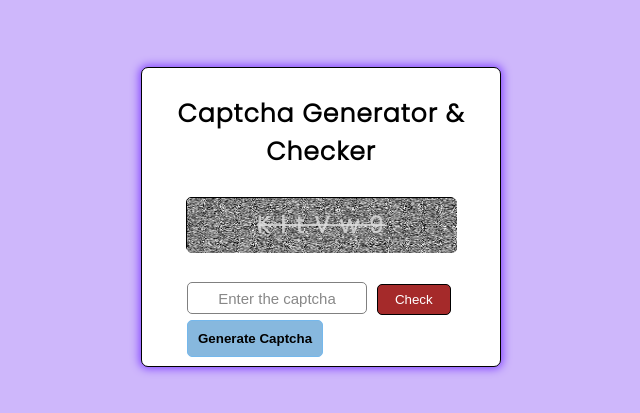
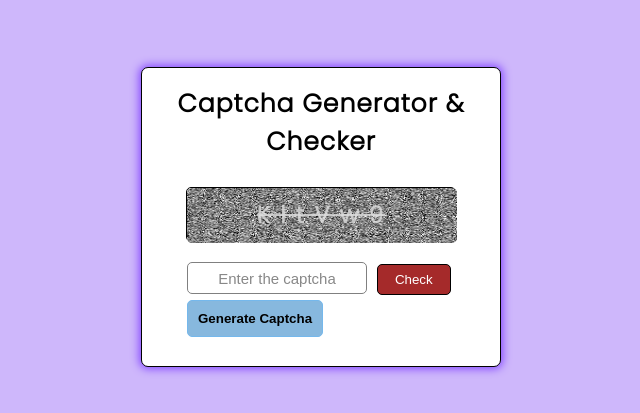
Before and after one commit to darshan1005/Captcha_generator, a plain HTML site: page index.html in a window 1280 px wide. Shown: the part 183-596 px from the top of the page, without its empty margins (319-959 px from the left). Drawn offline with Linux system fonts and the light colour scheme.

Commit message:
Update style.css
Css update

```diff
--- a/style.css
+++ b/style.css
@@ -12,7 +12,8 @@ body{
 }
 
 .container {
-    padding: 20px;
+    padding-top: 10px;
+    padding-bottom: 10px;
     width: 360px;
     background-color: white;
     position: absolute;
@@ -27,13 +28,12 @@ body{
 }
 
 .container.active{
-    height: 370px;
+    height: 340px;
 }
 
 .container .title{
     text-align: center;
     font-size: 25px;
-    font-weight: 700;
     letter-spacing: 1px;
     position: relative;
     top: 7px;
@@ -102,7 +102,7 @@ input::placeholder{
 }
 .input-check-gene{
     position: relative;
-    margin-top: 40px;
+    margin-top: 30px;
 }
 
 .container .message {
@@ -124,6 +124,5 @@ input::placeholder{
 }
 
 ::selection{
-    background-color: rgb(100, 140, 0.8);
-    color: white;
+    user-select: none;
 }
```
